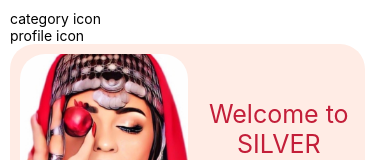
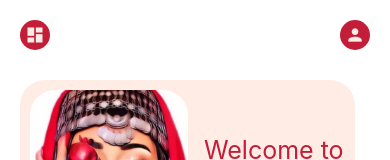
Before and after one commit to codeUser2000/nreniNative, a React Native app: screen /Profile in a window 390 px wide. Shown: the top 160 px of the page. Built offline with nearby package versions, Linux system fonts and the light colour scheme; no server answers.

Commit message:
Profile.js

```diff
--- a/src/screens/Cart.js
+++ b/src/screens/Cart.js
@@ -91,9 +91,6 @@ const styles = StyleSheet.create({
         textAlign: 'center',
         borderColor: '#4a4a4a',
     },
-    quantity: {
-        fontSize: 22,
-    }
 });
 
 
--- a/src/screens/Home.js
+++ b/src/screens/Home.js
@@ -3,6 +3,7 @@ import {useDispatch, useSelector} from 'react-redux';
 import {searchRequest} from '../redux/actions/search';
 import ProductNewItem from '../components/ProductNewItem';
 import category from "../category";
+import Icon from "react-native-vector-icons/MaterialIcons";
 import img from '../assets/images/banner.jpeg';
 import {API_URL} from "@env";
 import _ from 'lodash';
@@ -19,11 +20,12 @@ function Home({navigation}) {
         console.log(API_URL);
     }, []);
     return (
-        <View style={{backgroundColor: 'white', flex: 1, padding: 10}}>
+        <View style={{backgroundColor: 'white', flex: 1, padding: 20}}>
             <View style={styles.top}>
-                <TouchableOpacity onPress={() => navigation.navigate('Categories')}><Text>category
-                    icon</Text></TouchableOpacity>
-                <Text>profile icon</Text>
+                <TouchableOpacity onPress={() => navigation.navigate('Categories')}>
+                    <Icon name='dashboard' size={20} style={styles.topIcon}/>
+                </TouchableOpacity>
+                <Icon name='person' size={20} style={styles.topIcon}/>
             </View>
             <View style={styles.banner}>
                 <Image resizeMode="cover" source={img} style={styles.bannerImg}/>
@@ -42,6 +44,20 @@ function Home({navigation}) {
 }
 
 const styles = StyleSheet.create({
+    top: {
+        marginBottom: 30,
+        flexDirection: 'row',
+        justifyContent: 'space-between',
+    },
+    topIcon: {
+        width: 30,
+        height: 30,
+        lineHeight: 30,
+        borderRadius: 30,
+        color: '#ffece5',
+        textAlign: 'center',
+        backgroundColor: '#c31e39',
+    },
     banner: {
         padding: 10,
         height: 200,
--- a/src/screens/Profile.js
+++ b/src/screens/Profile.js
@@ -38,13 +38,16 @@ function Profile({navigation}) {
     return (
         <>
             {_.isEmpty(profile) ? <Text>loading...</Text> : null}
-            <View style={{flex: 1, backgroundColor: 'white', padding: 20}}>
+            <View style={styles.profile}>
                 <View style={styles.top}>
                     <Text style={styles.topTitle}>My account</Text>
                     <Text style={styles.hello}>
                         Hello
                         {' '}
-                        <Text style={styles.name}>{profile.firstName} {profile.lastName}</Text>
+                        <Text style={styles.name}>
+                            John Done
+                            {/*{profile.firstName} {profile.lastName}*/}
+                        </Text>
                     </Text>
                 </View>
                 <View style={{flex: 1, justifyContent: 'flex-end'}}>
@@ -55,7 +58,7 @@ function Profile({navigation}) {
                             color='#c31e39'
                             style={{paddingHorizontal: 10}}
                             size={30} name="group"/>
-                        <Text>About me</Text>
+                        <Text style={styles.titles}>About me</Text>
                     </TouchableOpacity>
                     <TouchableOpacity
                         onPress={() => navigation.navigate('Order')}
@@ -65,7 +68,7 @@ function Profile({navigation}) {
                             style={{paddingHorizontal: 10}}
                             size={30}
                             name="list-alt"/>
-                        <Text>Orders</Text>
+                        <Text style={styles.titles}>my orders</Text>
                     </TouchableOpacity>
                     <TouchableOpacity
                         onPress={() => setShowDelete(true)}
@@ -75,7 +78,7 @@ function Profile({navigation}) {
                             style={{paddingHorizontal: 10}}
                             size={30}
                             name="person-remove"/>
-                        <Text>Delete</Text>
+                        <Text style={styles.titles}>delete account</Text>
                     </TouchableOpacity>
                     <TouchableOpacity
                         onPress={handleLogout}
@@ -85,7 +88,7 @@ function Profile({navigation}) {
                             style={{paddingHorizontal: 10}}
                             size={30}
                             name="power-settings-new"/>
-                        <Text>Logout</Text>
+                        <Text style={styles.titles}>Logout</Text>
                     </TouchableOpacity>
                 </View>
                 <AboutMe show={show} setShow={setShow} data={profile}/>
@@ -96,6 +99,13 @@ function Profile({navigation}) {
 }
 
 const styles = StyleSheet.create({
+    profile: {
+        flex: 1,
+        padding: 20,
+        paddingTop: 150,
+        paddingBottom: 150,
+        backgroundColor: 'white',
+    },
     top: {
         textAlign: 'center',
     },
@@ -123,8 +133,12 @@ const styles = StyleSheet.create({
         borderColor: '#ccc',
         flexDirection: 'row',
         alignItems: 'center'
-        // borderBottomColor: "red",
     },
+    titles: {
+        fontSize: 18,
+        fontWeight: '400',
+        textTransform: 'capitalize',
+    }
 });
 
 export default Profile;
```
